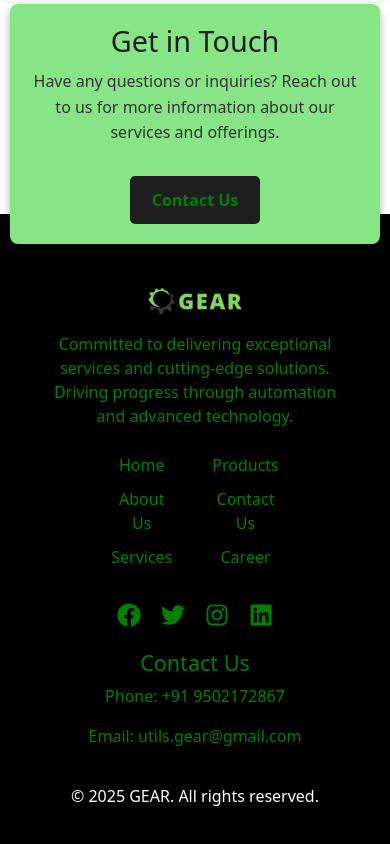
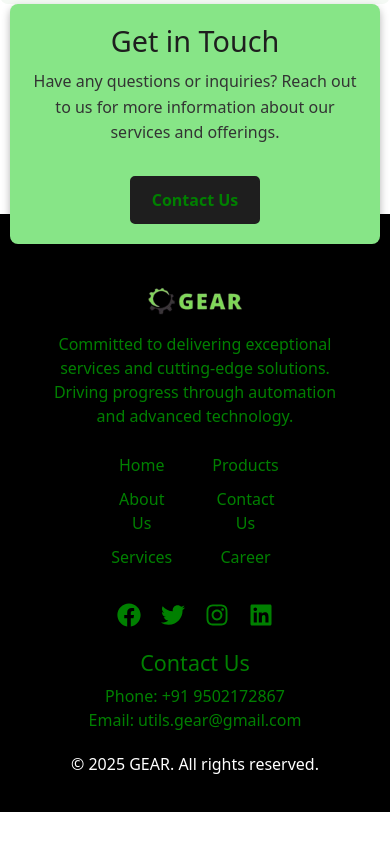
Before and after one commit to servicesingear/servicesingear.github.io, a React (Create React App) app in the folder gear-website/: page / in a window 390 px wide. Shown: the part 4148-4992 px from the top of the page. After the commit the page ends 4960 px from the top, so only its background shows below. Built offline with nearby package versions, Linux system fonts and the light colour scheme.

Commit message:
footer contact added

```diff
--- a/gear-website/src/components/styles/Footer.css
+++ b/gear-website/src/components/styles/Footer.css
@@ -86,6 +86,9 @@
   color:  green;
   text-decoration: underline;
 }
+.footer-contact p{
+  margin-bottom: 0px;
+}
 
 .footer-paragraph {
   text-align: center;
@@ -129,6 +132,14 @@
     max-width: 100%; /* Allow full width */
 
   }
+  .footer-contact{
+    align-items: center; /* Center content within left and right sections */
+    text-align: center; /* Center text within left and right sections */
+    margin-right: 0; /* Remove right margin */
+    max-width: 100%;
+
+
+  }
 
   .footer-links{
     justify-content: center; /* Center the links horizontally */
```
